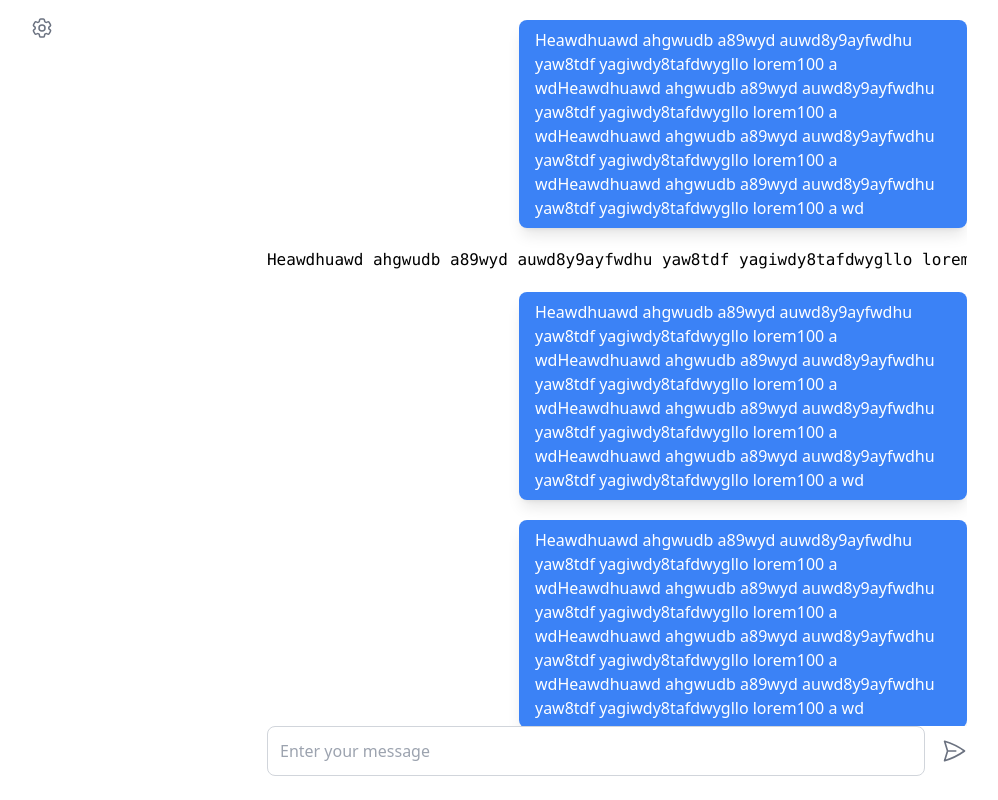
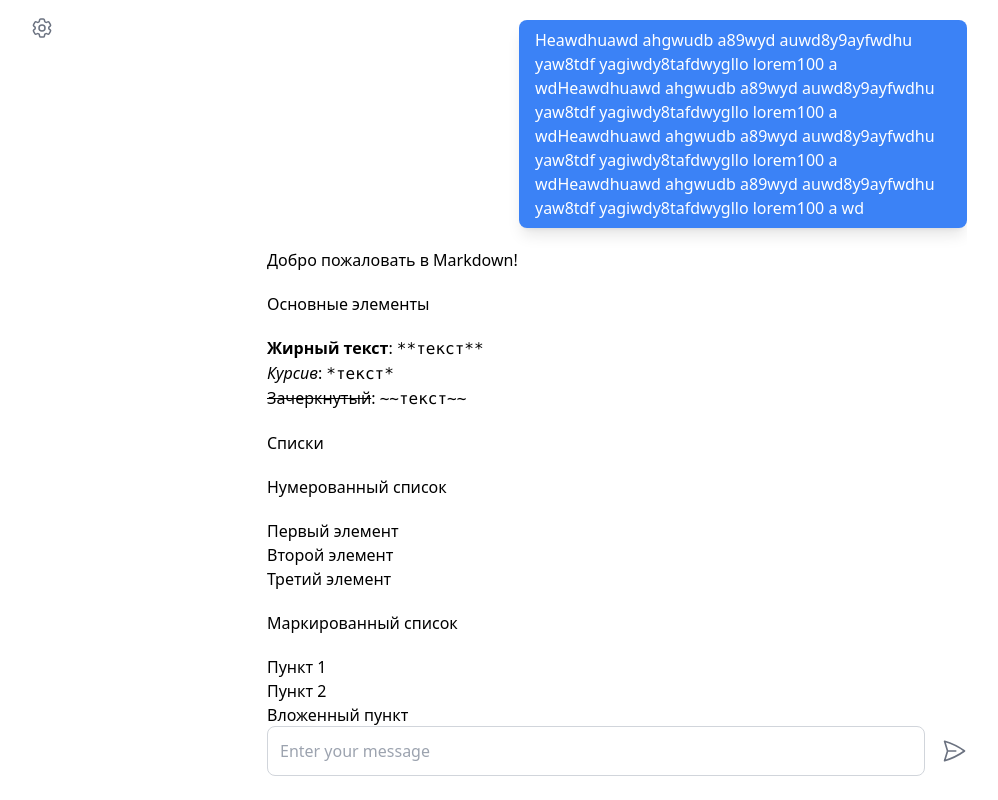
Before and after one commit to IgorUshakov05/chatProd, a React (Create React App) app in the folder frontend/: page /chat in a window 1280 px wide. Shown: the whole page, without its empty margins (23-1021 px from the left). Built offline with nearby package versions, Linux system fonts and the light colour scheme.

Commit message:
MurkDown

```diff
--- a/frontend/package.json
+++ b/frontend/package.json
@@ -10,12 +10,16 @@
     "@types/react-router-dom": "^5.3.3",
     "cra-template-typescript": "1.2.0",
     "firebase": "^11.2.0",
+    "highlight.js": "^11.11.1",
     "mobx": "^6.13.5",
     "mobx-react": "^9.2.0",
     "react": "^19.0.0",
     "react-dom": "^19.0.0",
+    "react-markdown": "^9.0.3",
     "react-router-dom": "^7.1.3",
     "react-scripts": "5.0.1",
+    "rehype-highlight": "^7.0.1",
+    "remark-gfm": "^4.0.0",
     "typescript": "^5.7.3"
   },
   "scripts": {
--- a/frontend/src/components/ChatComponent/BotMessageItem.tsx
+++ b/frontend/src/components/ChatComponent/BotMessageItem.tsx
@@ -1,9 +1,14 @@
 import React from "react";
-
+import Markdown from "react-markdown";
+import rehypeHighlight from "rehype-highlight"; // Импортируем плагин для подсветки
+import "highlight.js/styles/github.css"; // Импортируем тему подсветки (можно выбрать любую тему)
+import remarkGfm from "remark-gfm";
 import Message from "../../types/ChatMessages";
 
-function BotMessage(message: Message) {
-  return <pre>{message.message}</pre>;
+function BotMessage({ message }: Message) {
+  return (
+    <Markdown rehypePlugins={[rehypeHighlight, remarkGfm]}>{message}</Markdown>
+  );
 }
 
 export default BotMessage;
--- a/frontend/src/components/ChatComponent/ChatMessages.tsx
+++ b/frontend/src/components/ChatComponent/ChatMessages.tsx
@@ -3,16 +3,77 @@ import { From } from "../../types/ChatMessages";
 import UserMessage from "./UserMessageItem";
 import BotMessage from "./BotMessageItem";
 function ChatMessages() {
+  const markdownText = `
+  # Добро пожаловать в Markdown!
+
+  ## Основные элементы
+
+  - **Жирный текст**: \`**текст**\`
+  - *Курсив*: \`*текст*\`
+  - ~~Зачеркнутый~~: \`~~текст~~\`
+
+  ## Списки
+
+  ### Нумерованный список
+  1. Первый элемент
+  2. Второй элемент
+  3. Третий элемент
+
+  ### Маркированный список
+  - Пункт 1
+  - Пункт 2
+    - Вложенный пункт
+    - Еще один вложенный пункт
+
+  ## Код
+
+  ### Однострочный код
+  Используйте \`console.log('Hello, world!');\`.
+
+  ### Многострочный код
+  \`\`\`javascript
+  function greet(name) {
+    return \`Привет, \${name}!\`;
+  }
+
+  console.log(greet('Игорь'));
+  \`\`\`
+
+  ## Ссылки и изображения
+
+  - Ссылка: [Посетите Google](https://google.com)
+  - Изображение:
+
+    ![Логотип React](https://upload.wikimedia.org/wikipedia/commons/a/a7/React-icon.svg)
+
+  ## Таблицы
+
+  | Имя       | Возраст | Город       |
+  |-----------|---------|-------------|
+  | Иван      | 25      | Москва      |
+  | Ольга     | 22      | Санкт-Петербург |
+  | Александр | 30      | Казань      |
+
+  ## Цитаты
+
+  > Это пример цитаты.
+
+  > **Цитаты можно вложить:**
+  > > Вложенная цитата.
+
+  ## Горизонтальная линия
+
+  ---
+
+  Вот и всё! 😊
+  `;
   return (
     <div className="flex gap-5 flex-col pt-5 pb-5">
       <UserMessage
         message="Heawdhuawd ahgwudb a89wyd auwd8y9ayfwdhu yaw8tdf yagiwdy8tafdwygllo lorem100  a wdHeawdhuawd ahgwudb a89wyd auwd8y9ayfwdhu yaw8tdf yagiwdy8tafdwygllo lorem100  a wdHeawdhuawd ahgwudb a89wyd auwd8y9ayfwdhu yaw8tdf yagiwdy8tafdwygllo lorem100  a wdHeawdhuawd ahgwudb a89wyd auwd8y9ayfwdhu yaw8tdf yagiwdy8tafdwygllo lorem100  a wd"
         sender={From.User}
       />
-      <BotMessage
-        message="Heawdhuawd ahgwudb a89wyd auwd8y9ayfwdhu yaw8tdf yagiwdy8tafdwygllo lorem100  a wdHeawdhuawd ahgwudb a89wyd auwd8y9ayfwdhu yaw8tdf yagiwdy8tafdwygllo lorem100  a wdHeawdhuawd ahgwudb a89wyd auwd8y9ayfwdhu yaw8tdf yagiwdy8tafdwygllo lorem100  a wdHeawdhuawd ahgwudb a89wyd auwd8y9ayfwdhu yaw8tdf yagiwdy8tafdwygllo lorem100  a wd"
-        sender={From.User}
-      />
+      <BotMessage message={markdownText} sender={From.User} />
       <UserMessage
         message="Heawdhuawd ahgwudb a89wyd auwd8y9ayfwdhu yaw8tdf yagiwdy8tafdwygllo lorem100  a wdHeawdhuawd ahgwudb a89wyd auwd8y9ayfwdhu yaw8tdf yagiwdy8tafdwygllo lorem100  a wdHeawdhuawd ahgwudb a89wyd auwd8y9ayfwdhu yaw8tdf yagiwdy8tafdwygllo lorem100  a wdHeawdhuawd ahgwudb a89wyd auwd8y9ayfwdhu yaw8tdf yagiwdy8tafdwygllo lorem100  a wd"
         sender={From.User}
```
Also changed, not shown: 1 other file (tests, documents, lock files or other folders).
